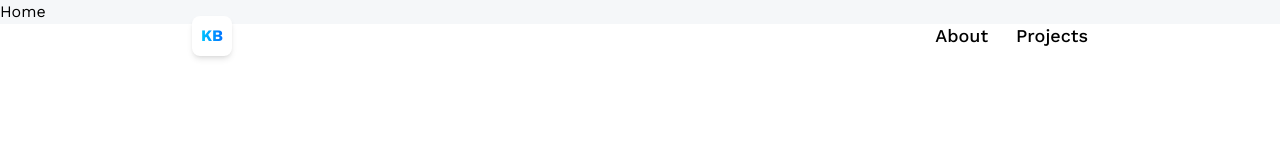
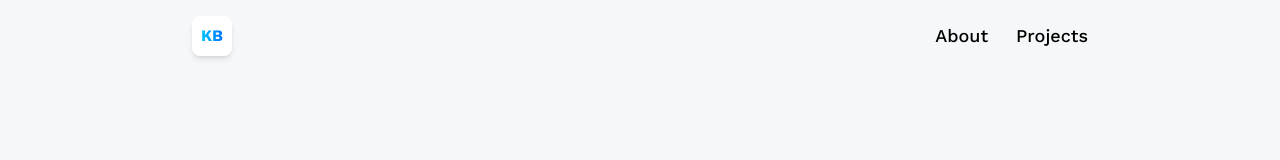
Before and after one commit to KenjaminButton/ThreeJSPortfolio, a React (Vite) app: page / in a window 1280 px wide. Shown: the top 160 px of the page. Built offline with nearby package versions, Linux system fonts and the light colour scheme.

Commit message:
Canvas installed

```diff
--- a/package.json
+++ b/package.json
@@ -10,6 +10,7 @@
     "preview": "vite preview"
   },
   "dependencies": {
+    "@react-three/fiber": "^8.15.10",
     "react": "^18.2.0",
     "react-dom": "^18.2.0",
     "react-router-dom": "^6.18.0"
--- a/src/pages/Home.jsx
+++ b/src/pages/Home.jsx
@@ -1,8 +1,18 @@
 import React from 'react'
+import {Canvas} from '@react-three/fiber'
+
 
 const Home = () => {
   return (
-    <div>Home</div>
+    <section className='w-full h-screen relative'>
+      {/* <div className='absolute top-28 left-0 right-0 z-10 flex items-center justify-center'  >
+        Popup Introducing Myself
+      </div> */}
+      <Canvas>
+
+      </Canvas>
+
+    </section>
   )
 }
 
```
Also changed, not shown: 2 other files (tests, documents, lock files or other folders).
